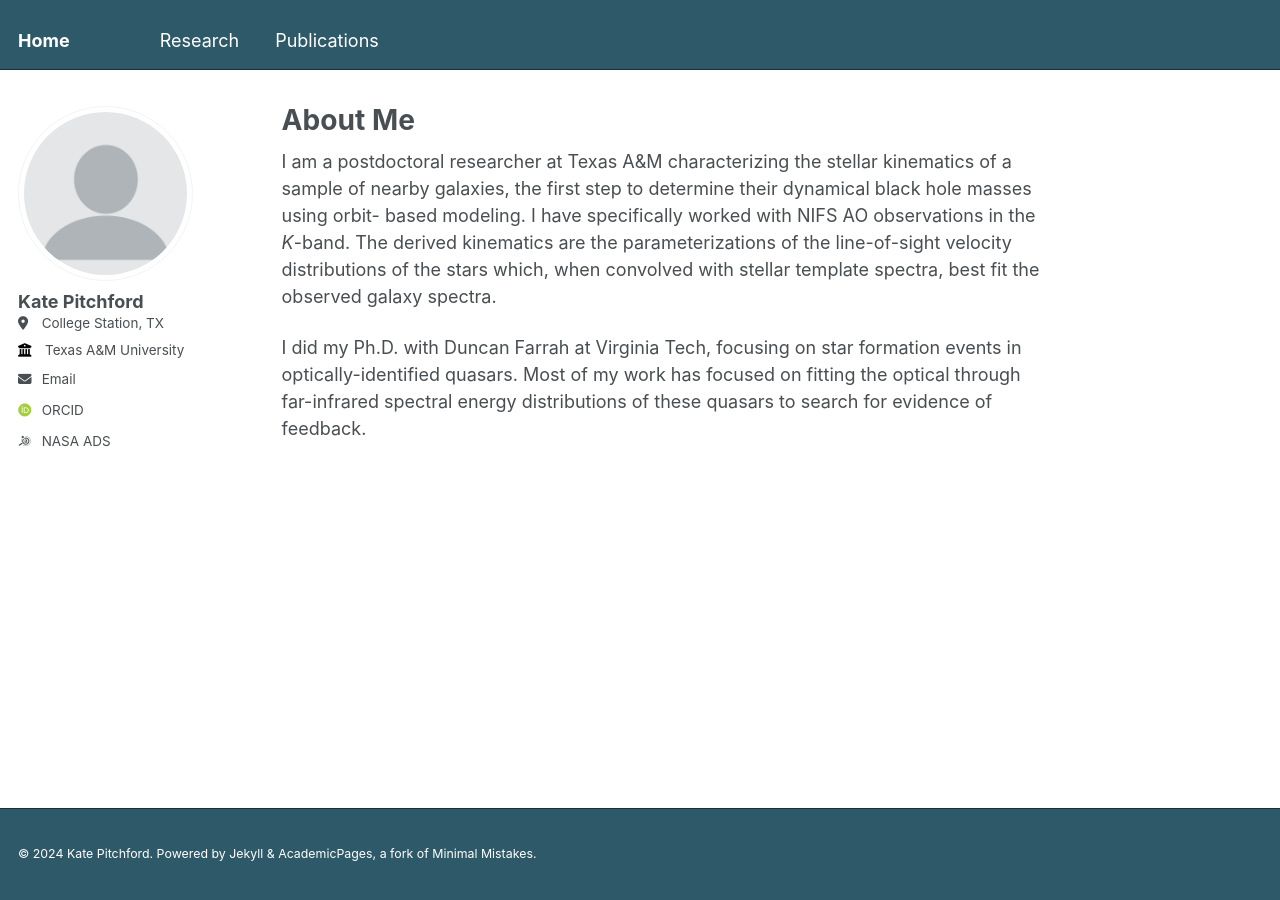
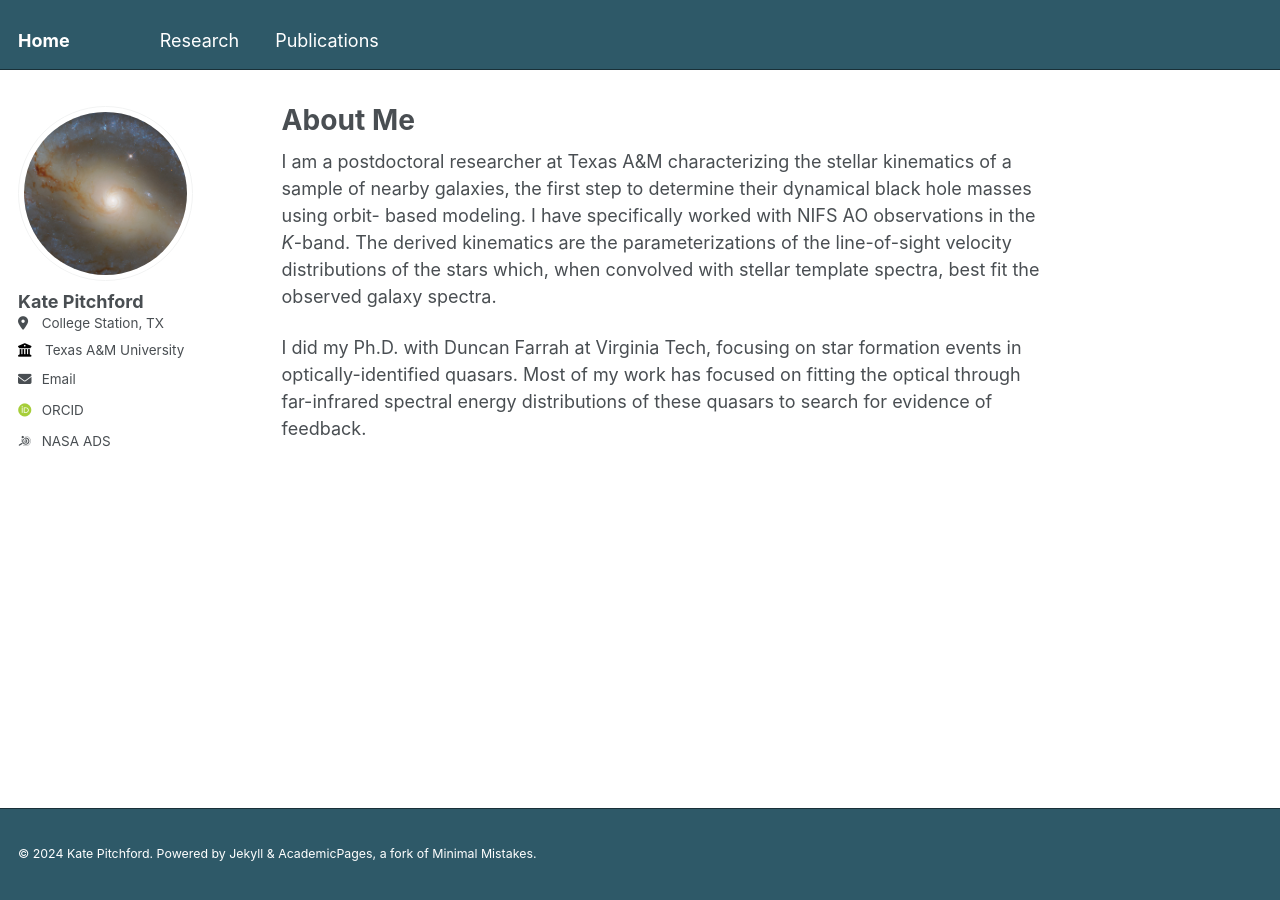
Before and after one commit to lkpitchford/lkpitchford.github.io, a Jekyll site: the page built from _pages/about.md, in a window 1280 px wide. Built offline with Jekyll 4.4.1, drawn with Linux system fonts in a browser that asks for light colours; some web fonts are replaced.

Commit message:
Update _config.yml

```diff
--- a/_config.yml
+++ b/_config.yml
@@ -21,7 +21,7 @@ repository               : "lkpitchford/lkpitchford.github.io"
 #               Additional customization can be done by editing /_includes/author-profile.html
 author:
   # Biographic information
-  avatar           : "profile.png"
+  avatar           : "ngc5921_cropped.jpeg"
   name             : "Kate Pitchford"
   pronouns         : # example: "she/her"
   bio              : # "Short biography for the left-hand sidebar"
```
